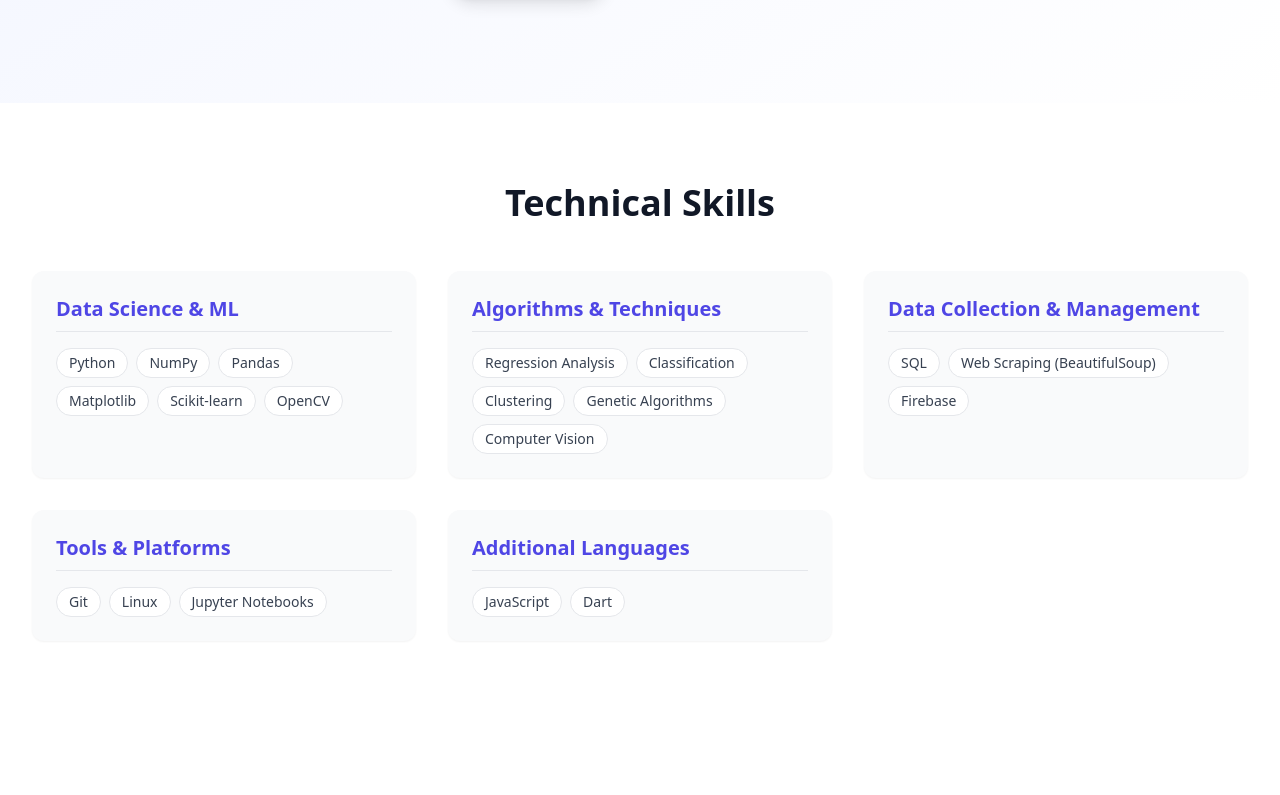
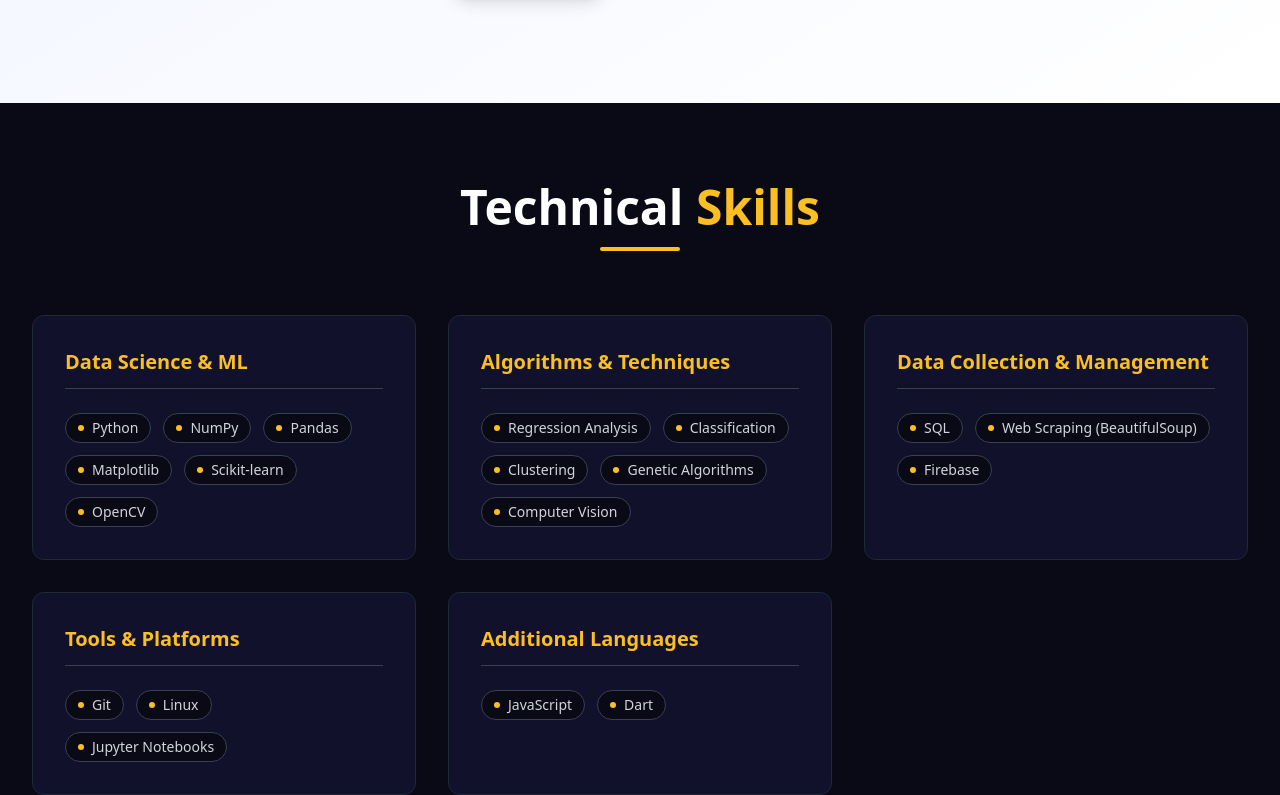
Before and after one commit to harishbarhate02/harish-portfolio, a React (Vite) app: page / in a window 1280 px wide. Shown: the part 697-1492 px from the top of the page. Built offline with nearby package versions, Linux system fonts and the light colour scheme.

Commit message:
style: apply dark theme and gold accents to skills section

```diff
--- a/src/components/Skills.jsx
+++ b/src/components/Skills.jsx
@@ -3,20 +3,23 @@ import skillsData from '../data/skills.json';
 
 const Skills = () => {
     return (
-        <section id="skills" className="py-20 bg-white">
+        <section id="skills" className="py-20 bg-[#0a0a16] text-white">
             <div className="max-w-7xl mx-auto px-4 sm:px-6 lg:px-8">
-                <h2 className="text-3xl md:text-4xl font-bold text-center text-gray-900 mb-12">
-                    Technical Skills
+                <h2 className="text-4xl md:text-5xl font-bold mb-16 text-center">
+                    Technical <span className="text-[#fbbf24]">Skills</span>
+                    <div className="h-1 w-20 bg-[#fbbf24] mx-auto mt-4 rounded-full"></div>
                 </h2>
-                <div className="grid grid-cols-1 md:grid-cols-3 gap-8">
+
+                <div className="grid grid-cols-1 md:grid-cols-2 lg:grid-cols-3 gap-8">
                     {skillsData.map((category, index) => (
-                        <div key={index} className="bg-gray-50 rounded-xl p-6 shadow-sm hover:shadow-md transition-shadow">
-                            <h3 className="text-xl font-bold text-indigo-600 mb-4 border-b pb-2">
+                        <div key={index} className="bg-[#11112b] rounded-xl p-8 hover:bg-[#161635] transition-colors duration-300 border border-gray-800 hover:border-[#fbbf24]/30">
+                            <h3 className="text-xl font-bold mb-6 text-[#fbbf24] border-b border-gray-700 pb-3">
                                 {category.category}
                             </h3>
-                            <div className="flex flex-wrap gap-2">
+                            <div className="flex flex-wrap gap-3">
                                 {category.skills.map((skill, idx) => (
-                                    <span key={idx} className="px-3 py-1 bg-white border border-gray-200 text-gray-700 rounded-full text-sm font-medium">
+                                    <span key={idx} className="flex items-center px-3 py-1 bg-[#0a0a16] border border-gray-700 text-gray-300 rounded-full text-sm hover:border-[#fbbf24] hover:text-[#fbbf24] transition-colors">
+                                        <span className="w-1.5 h-1.5 bg-[#fbbf24] rounded-full mr-2"></span>
                                         {skill}
                                     </span>
                                 ))}
```
Also changed, not shown: 1 other file (tests, documents, lock files or other folders).
